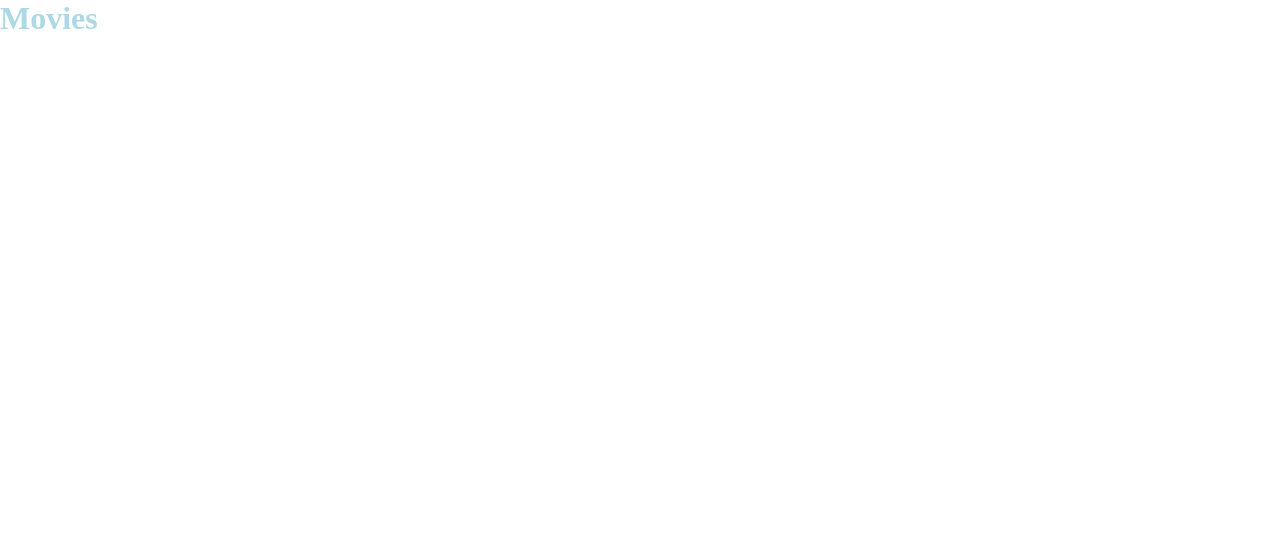
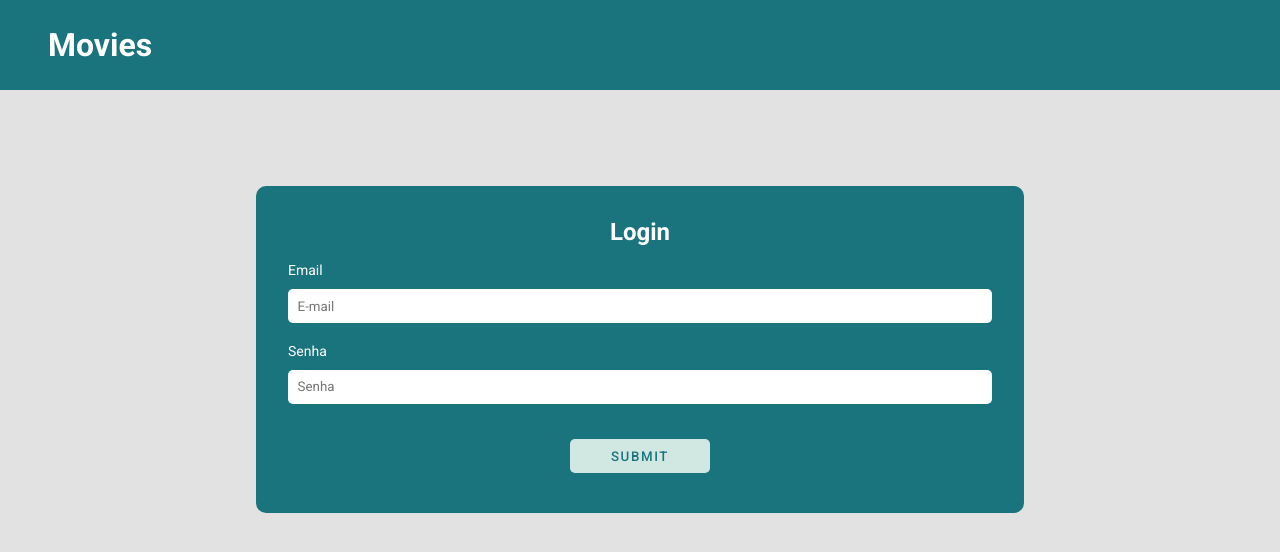
Before and after one commit to maora96/movies-frontend, a React (Vite) app: page / in a window 1280 px wide. Shown: the top 552 px of the page. Built offline with nearby package versions, Linux system fonts and the light colour scheme.

Commit message:
feat: login

```diff
--- a/package.json
+++ b/package.json
@@ -13,6 +13,7 @@
     "axios": "^1.6.8",
     "react": "^18.2.0",
     "react-dom": "^18.2.0",
+    "react-hook-form": "^7.51.2",
     "react-hot-toast": "^2.4.1",
     "react-query": "^3.39.3",
     "react-router-dom": "^6.22.3",
--- a/src/components/Header/index.tsx
+++ b/src/components/Header/index.tsx
@@ -45,10 +45,18 @@ export function Header() {
     <header className={styles.header}>
       <h1>Movies</h1>
       {getToken() && (
-        <nav>
-          <a href="">Movies</a>
-          <a href="">Add movie</a>
-          <a href="">Logout</a>
+        <nav className={styles.nav}>
+          <a href="/movies">Filmes</a>
+          <a href="/add-movie">Cadastrar filme</a>
+          <span
+            className={styles.logout}
+            onClick={() => {
+              localStorage.removeItem("token");
+              navigate("/");
+            }}
+          >
+            Logout
+          </span>
         </nav>
       )}
     </header>
--- a/src/components/Header/styles.module.scss
+++ b/src/components/Header/styles.module.scss
@@ -2,5 +2,29 @@
   width: 100%;
   height: 5.625rem;
   display: flex;
-  color: lightblue;
+  align-items: center;
+  justify-content: space-between;
+  padding: 1.25rem 3rem;
+  background-color: #19747e;
+  color: white;
+  font-family: "Roboto", sans-serif;
 }
+
+.nav {
+  font-family: "Roboto", sans-serif;
+  display: flex;
+  gap: 1rem;
+
+  a,
+  span {
+    text-decoration: none;
+    color: white;
+    text-transform: uppercase;
+    font-weight: 500;
+    letter-spacing: 0.1rem;
+  }
+}
+
+.logout {
+  cursor: pointer;
+}
--- a/src/index.css
+++ b/src/index.css
@@ -1,3 +1,5 @@
+@import url("https://fonts.googleapis.com/css2?family=Roboto:ital,wght@0,100;0,300;0,400;0,500;0,700;0,900;1,100;1,300;1,400;1,500;1,700;1,900&display=swap");
+
 * {
   margin: 0;
   padding: 0;
--- a/src/pages/SignIn/index.tsx
+++ b/src/pages/SignIn/index.tsx
@@ -2,6 +2,7 @@ import { useNavigate } from "react-router-dom";
 import { useMutation } from "react-query";
 import { signIn } from "../../api/auth";
 import { SignIn } from "../../types";
+import { useForm, SubmitHandler } from "react-hook-form";
 import toast from "react-hot-toast";
 import styles from "./styles.module.scss";
 import { Header } from "../../components/Header";
@@ -13,8 +14,14 @@ type FormValues = {
 
 export function Login() {
   const navigate = useNavigate();
+  const notifyError = () => toast.error("Erro no login.");
 
-  const notifyError = () => toast.error("Erro no login.");
+  const {
+    register,
+    handleSubmit,
+    watch,
+    formState: { errors },
+  } = useForm();
 
   const loginMutation = useMutation(
     async (request: SignIn) => signIn(request),
@@ -37,9 +44,34 @@ export function Login() {
     }
   );
 
-  const onFinish = (values: FormValues) => {
-    loginMutation.mutate(values);
+  const onSubmit: SubmitHandler<any> = (data) => {
+    console.log(data);
+    loginMutation.mutate(data);
   };
 
-  return <Header />;
+  return (
+    <div className={styles.container}>
+      <Header />
+
+      <div className={styles["form-container"]}>
+        <h2 className={styles.h2}>Login</h2>
+        <form onSubmit={handleSubmit(onSubmit)}>
+          <label htmlFor="email">Email</label>
+
+          <input
+            placeholder={"E-mail"}
+            {...register("email", { required: true })}
+          />
+          <label htmlFor="password">Senha</label>
+          <input
+            type="password"
+            placeholder={"Senha"}
+            {...register("password", { required: true })}
+          />
+
+          <input type="submit" className={styles.button} />
+        </form>
+      </div>
+    </div>
+  );
 }
--- a/src/pages/SignIn/styles.module.scss
+++ b/src/pages/SignIn/styles.module.scss
@@ -1,18 +1,55 @@
-.item-container {
-    width: 100%;
-    display: flex;
-    justify-content: space-between;
+.container {
+  width: 100%;
+  min-height: 100vh;
+  background-color: #e2e2e2;
 }
 
-
-p, strong {
-    font-size: 12px;
+.h2 {
+  text-align: center;
+  margin-bottom: 1rem;
+  font-family: "Roboto", sans-serif;
 }
 
-p {
-    margin-top: 10px;
+.form-container {
+  width: 60%;
+  padding: 2rem;
+  height: auto;
+  margin: 0 auto;
+  background-color: #19747e;
+  color: white;
+  margin-top: 6rem;
+  border-radius: 0.625rem;
+
+  form {
+    display: flex;
+    flex-direction: column;
+    gap: 0.7rem;
+    font-family: "Roboto", sans-serif;
+
+    label {
+      font-size: 14px;
+    }
+
+    input {
+      font-family: "Roboto", sans-serif;
+      margin-bottom: 0.5rem;
+      padding: 0.6rem;
+      border: none;
+      border-radius: 5px;
+    }
+  }
 }
 
-.input, .space, .space > div {
-    width: 100%;
+.button {
+  font-family: "Roboto", sans-serif;
+  width: 20%;
+  margin: 0 auto;
+  background-color: #d1e8e2;
+  color: #19747e;
+  text-transform: uppercase;
+  letter-spacing: 0.1rem;
+  font-weight: 500;
+  margin-top: 1rem;
+
+  cursor: pointer;
 }
```
Also changed, not shown: 1 other file (tests, documents, lock files or other folders).
